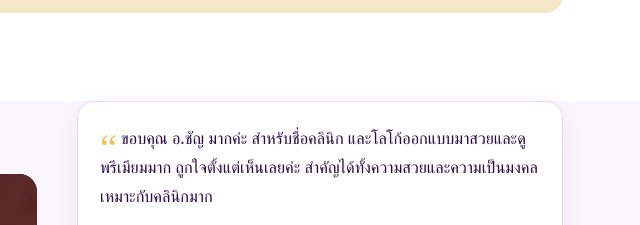
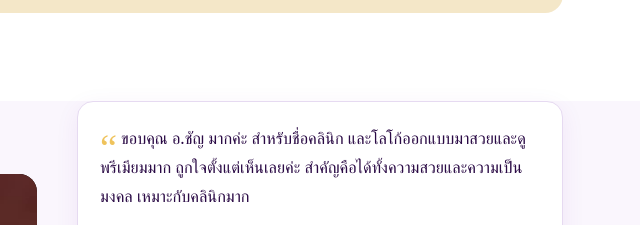
Before and after one commit to kangpla2530/theluckyname-brand, a plain HTML site: page index.html in a window 1280 px wide. Shown: the part 3852-4077 px from the top of the page, 637-1277 px from the left. Drawn offline with Linux system fonts and the light colour scheme; grey boxes are pictures that could not be loaded; a web font is replaced by a local one.

Commit message:
Update Polly review wording
Co-Authored-By: Claude Opus 5.5 <noreply@anthropic.com>
Claude-Session: https://claude.ai/code/session_018QbbST1ZSjePXtxfjqUwJK

```diff
--- a/index.html
+++ b/index.html
@@ -617,7 +617,7 @@ footer .disclaim{flex-basis:100%;border-top:1px solid rgba(255,255,255,.1);paddi
     </div>
     <div>
       <figure class="quote real" style="margin:0">
-        <blockquote style="margin:0"><p>ขอบคุณ อ.ชัญ มากค่ะ สำหรับชื่อคลินิก และโลโก้ออกแบบมาสวยและดูพรีเมียมมาก ถูกใจตั้งแต่เห็นเลยค่ะ สำคัญได้ทั้งความสวยและความเป็นมงคล เหมาะกับคลินิกมาก</p></blockquote>
+        <blockquote style="margin:0"><p>ขอบคุณ อ.ชัญ มากค่ะ สำหรับชื่อคลินิก และโลโก้ออกแบบมาสวยและดูพรีเมียมมาก ถูกใจตั้งแต่เห็นเลยค่ะ สำคัญคือได้ทั้งความสวยและความเป็นมงคล เหมาะกับคลินิกมาก</p></blockquote>
         <figcaption class="person"><img loading="lazy" src="img/rv-polly-avatar.jpg" alt="คุณพอลลี่ เจ้าของคลินิกเสริมความงาม"><div><b>คุณพอลลี่</b><span>เจ้าของคลินิกเสริมความงาม · ใช้บริการตั้งชื่อคลินิกและออกแบบโลโก้ฮวงจุ้ย</span></div></figcaption>
       </figure>
       <figure class="quote real" style="margin:14px 0 0">
```
